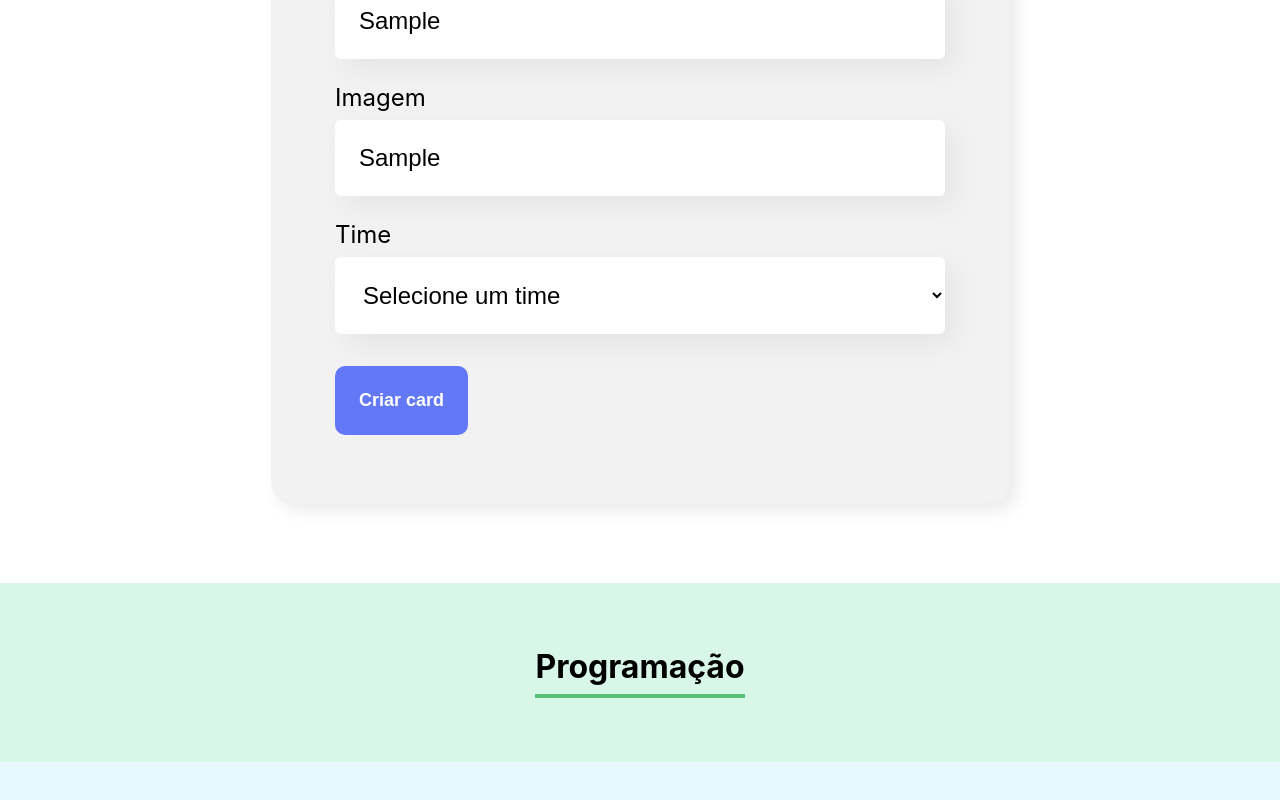
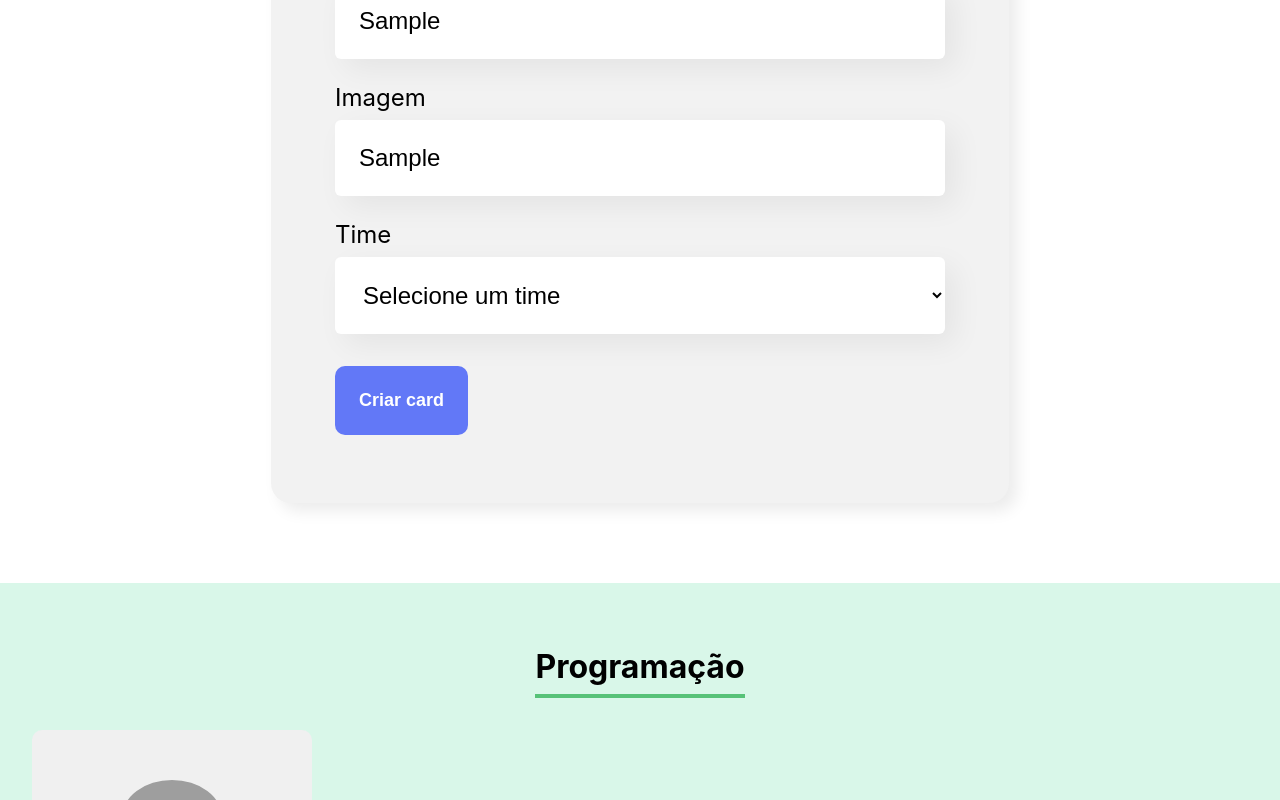
Before and after one commit to gabrielfari4/organo, a React (Create React App) app: page / in a window 1280 px wide. Both pictures are taken after typing "Sample", "Sample", "Sample" into the empty fields and a click on the button "Criar card". Shown: the part 878-1678 px from the top of the page. Built offline with nearby package versions, Linux system fonts and the light colour scheme; grey boxes are pictures that could not be loaded; the HTML template or start-up script is replaced by a standard one.

Commit message:
creating employeecomponent

```diff
--- a/src/App.js
+++ b/src/App.js
@@ -57,7 +57,12 @@
 
       {teams.map(team => {
         return (
-          <Team name={team.name} primaryColor={team.primaryColor} secondaryColor={team.secondaryColor} key={team.name}/>
+          <Team
+            name={team.name} primaryColor={team.primaryColor}
+            secondaryColor={team.secondaryColor}
+            key={team.name}
+            employees={employees}
+          />
         )
       })}
 
--- /dev/null
+++ b/src/components/Employee/Employee.css
@@ -0,0 +1,33 @@
+.colaborador {
+    width: 280px;
+    img {
+        width: 100px;
+        border-radius: 50%;
+        position: relative;
+        bottom: -50px;
+    }
+    .cabecalho {
+        background-color:  #F0F0F0;
+        border-radius: 10px 10px 0px 0px;
+    }
+    .rodape {
+        background: #FFFFFF;
+        box-shadow: 5px 5px 15px rgba(0, 0, 0, 0.08);
+        border-radius: 0px 0px 10px 10px;
+        padding-top: 90px;
+        padding-bottom: 40px;
+        h4 {
+            color: #6278F7;
+            font-size: 18px;
+            line-height: 22px;
+            font-weight: bold;
+            margin-bottom: 8px;
+        }
+        h5 {
+            font-size: 18px;
+            line-height: 22px;
+            color: #212121;
+            padding: 0 16px;
+        }
+    }
+}
--- /dev/null
+++ b/src/components/Employee/index.jsx
@@ -0,0 +1,17 @@
+import './Employee.css'
+
+const Employee = () => {
+    return (
+        <div className='colaborador'>
+            <div className='cabecalho'>
+            <img src="https://github.com/gabrielfari4.png" alt="Foto do funcionário" />
+            </div>
+            <div className='rodape'>
+                <h4>Gabriel</h4>
+                <h5>Dev</h5>
+            </div>
+        </div>
+    )
+}
+
+export default Employee;
--- a/src/components/Team/index.jsx
+++ b/src/components/Team/index.jsx
@@ -1,9 +1,13 @@
+import Employee from '../Employee';
 import './Team.css'
 
 const Team = (props) => {
     return (
         <section className='team' style={{backgroundColor: props.secondaryColor}}>
             <h3 style={{borderColor: props.primaryColor}}>{props.name}</h3>
+            {props.employees.map(employee => {
+                return <Employee />
+            })}
         </section>
     )
 }
```
